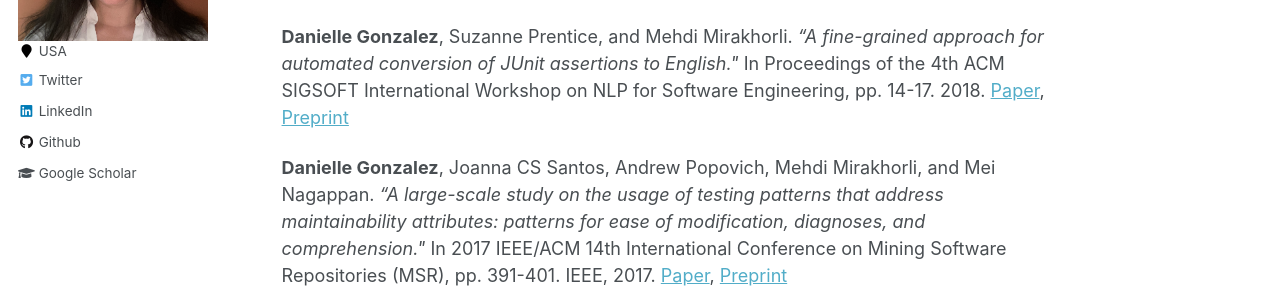
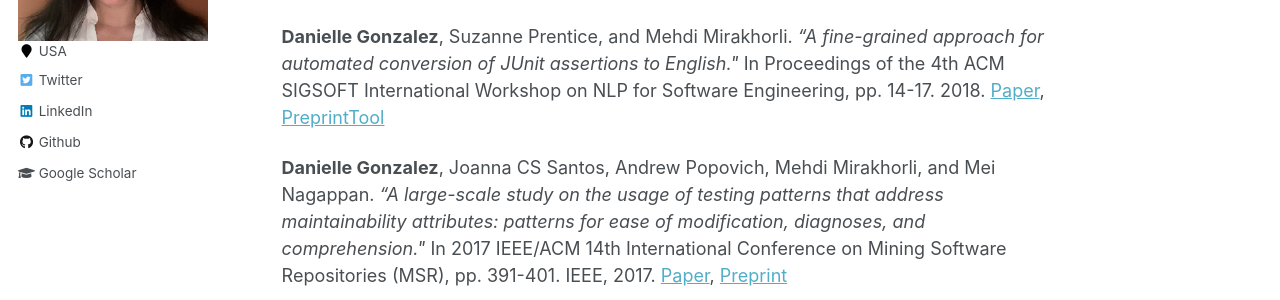
Before and after one commit to DanielleGonzalez/DanielleGonzalez.github.io, a Jekyll site: the page built from _pages/about.md, in a window 1280 px wide and 900 px high, scrolled down 1384 px. Shown: the part 162-462 px from the top of the window. Built offline with Jekyll 4.4.1, drawn with Linux system fonts in a browser that asks for light colours.

Commit message:
added link to AssertConvert tool

```diff
--- a/_pages/about.md
+++ b/_pages/about.md
@@ -64,7 +64,7 @@ Maintenance and Evolution (ICSME), pp. 135-139. IEEE, 2019. [Paper](https://doi.
 Prentice, and Mehdi Mirakhorli. *"A fine-grained approach for automated
 conversion of JUnit assertions to English.\"* In Proceedings of the 4th
 ACM SIGSOFT International Workshop on NLP for Software Engineering, pp.
-14-17. 2018. [Paper](https://doi.org/10.1145/3283812.3283819){:target="_blank"}, [Preprint](https://arxiv.org/abs/1811.05005){:target="_blank"}
+14-17. 2018. [Paper](https://doi.org/10.1145/3283812.3283819){:target="_blank"}, [Preprint](https://arxiv.org/abs/1811.05005){:target="_blank"}[Tool](https://doi.org/10.5281/zenodo.1482013){:target="_blank"}
 
 **Danielle Gonzalez**, Joanna CS Santos,
 Andrew Popovich, Mehdi Mirakhorli, and Mei Nagappan. *"A large-scale
```
